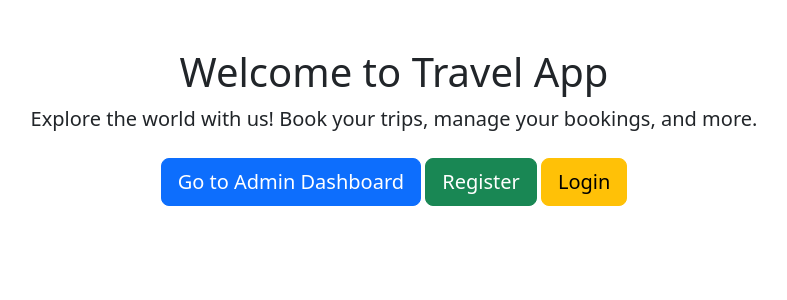
After one commit to jobin8921/TRAVEL-APP, a Django app: page / in a window 1280 px wide. The commit adds this page. Shown: the top 300 px of the page, without its empty margins (246-1033 px from the left). Run offline with Django 5.2, Linux system fonts and the light colour scheme.

Commit message:
aded a index page

```diff
--- a/home/urls.py
+++ b/home/urls.py
@@ -2,6 +2,7 @@ from django.urls import path
 from home import views
 
 urlpatterns = [
+    path('',views.index),
     path('register/', views.register, name='register'),
     path('login/', views.login_view, name='login'),
     path('logout/', views.logout_view, name='logout'),
--- a/home/views.py
+++ b/home/views.py
@@ -4,6 +4,9 @@ from home.models import Customer
 from django.contrib.auth import login, logout
 from django.contrib.auth.hashers import check_password
 from django.http import HttpResponse
+
+def index(request):
+    return render(request, 'index.html')
 
 def register(request):
     if request.method == "POST":
@@ -52,7 +55,7 @@ def login_view(request):
 
 def logout_view(request):
     request.session.flush()  # Clear session
-    return redirect('login')
+    return redirect('index')
 
 def dashboard(request):
     if 'customer_id' not in request.session:
--- /dev/null
+++ b/templates/index.html
@@ -0,0 +1,24 @@
+<!DOCTYPE html>
+<html lang="en">
+<head>
+    <meta charset="UTF-8">
+    <meta name="viewport" content="width=device-width, initial-scale=1.0">
+    <title>Travel App Home</title>
+    <link href="https://cdn.jsdelivr.net/npm/bootstrap@5.3.3/dist/css/bootstrap.min.css" rel="stylesheet">
+</head>
+<body>
+
+<div class="container text-center mt-5">
+    <h1>Welcome to Travel App</h1>
+    <p class="lead">Explore the world with us! Book your trips, manage your bookings, and more.</p>
+
+    <div class="mt-4">
+        <a href="admin-dashboard" class="btn btn-primary btn-lg">Go to Admin Dashboard</a>
+        <a href="register" class="btn btn-success btn-lg">Register</a>
+        <a href="login" class="btn btn-warning btn-lg">Login</a>
+    </div>
+</div>
+
+<script src="https://cdn.jsdelivr.net/npm/bootstrap@5.3.3/dist/js/bootstrap.bundle.min.js"></script>
+</body>
+</html>
--- a/templates/login.html
+++ b/templates/login.html
@@ -17,5 +17,6 @@
 
         <button type="submit">Login</button>
     </form>
+    <a href="{% url 'logout' %}">Logout</a>
 </body>
 </html>
--- a/templates/registration.html
+++ b/templates/registration.html
@@ -39,5 +39,6 @@
 
         <button type="submit">Register</button>
     </form>
+    <a href="{% url 'logout' %}">Logout</a>
 </body>
 </html>
```
Also changed, not shown: db.sqlite3.
